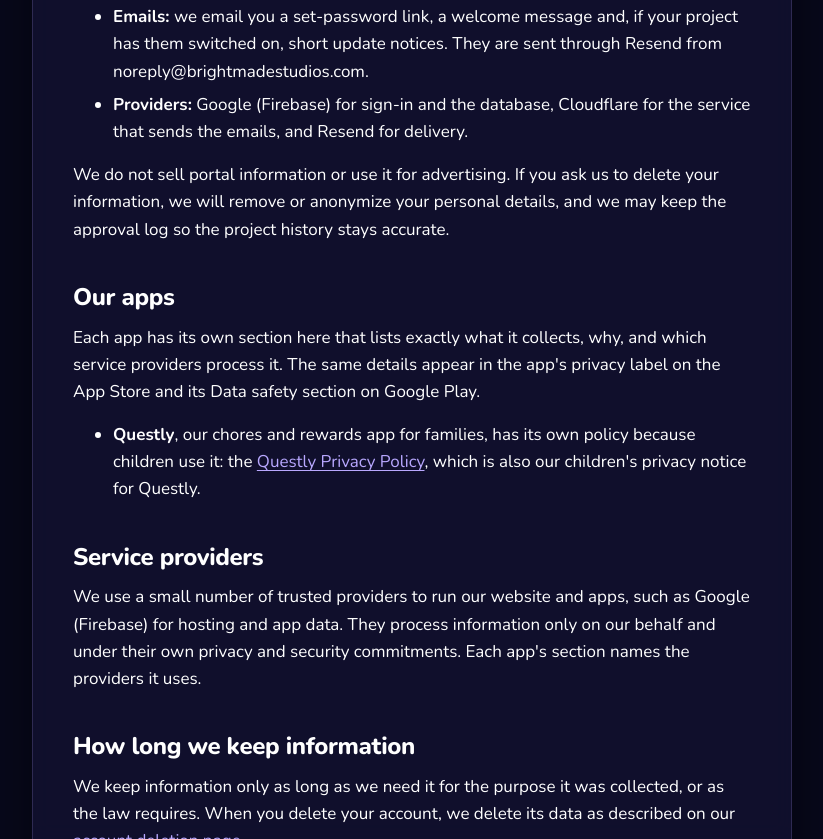
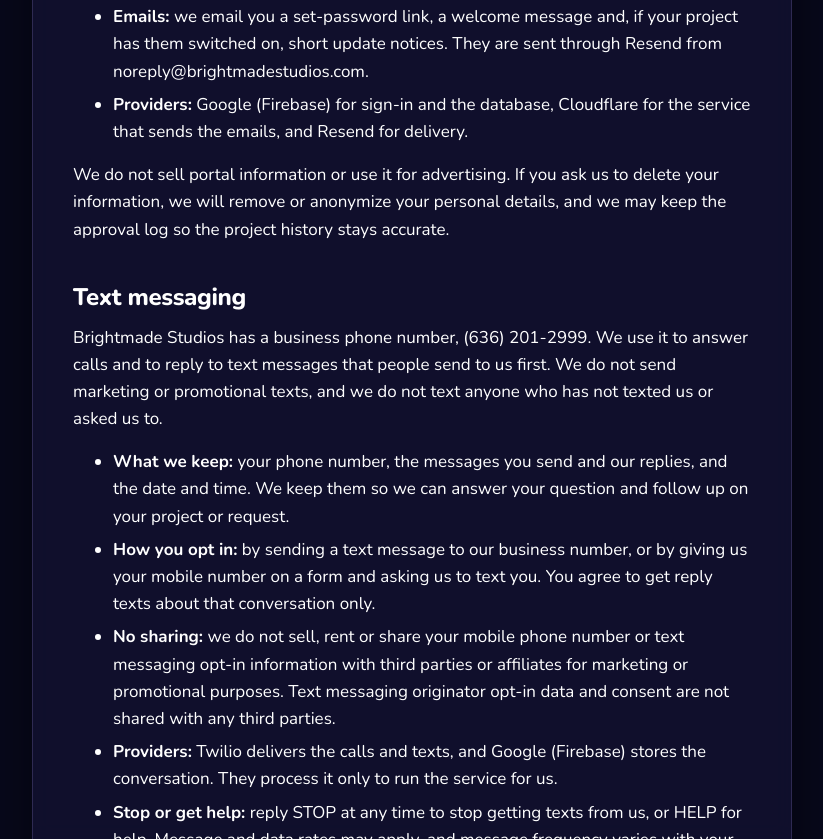
Before and after one commit to Brightmade-Studios/brightmade-studios-website, a plain HTML site: page public/privacy.html in a window 1280 px wide. Shown: the part 1961-2800 px from the top of the page, without its empty margins (228-1051 px from the left). Drawn offline with Linux system fonts and the light colour scheme.

Commit message:
Add text messaging sections to the privacy policy and terms (#54)
Claude-Session: https://claude.ai/code/session_01LNDekfe7MVpn2XG95kR7uG

Co-authored-by: Claude <noreply@anthropic.com>

```diff
--- a/public/privacy.html
+++ b/public/privacy.html
@@ -28,7 +28,7 @@
     <div class="wrap">
 <div class="doc">
         <h1>Privacy Policy</h1>
-        <p class="updated">Last updated October 15, 2026</p>
+        <p class="updated">Last updated November 18, 2026</p>
         <p>Brightmade Studios LLC ("Brightmade," "we," "us") builds apps, websites and customer portals. This policy explains what information we collect through this website, our customer portal and our apps, why, and the choices you have.</p>
 
         <h2>The short version</h2>
@@ -63,6 +63,16 @@
           <li><strong>Providers:</strong> Google (Firebase) for sign-in and the database, Cloudflare for the service that sends the emails, and Resend for delivery.</li>
         </ul>
         <p>We do not sell portal information or use it for advertising. If you ask us to delete your information, we will remove or anonymize your personal details, and we may keep the approval log so the project history stays accurate.</p>
+
+        <h2>Text messaging</h2>
+        <p>Brightmade Studios has a business phone number, (636) 201-2999. We use it to answer calls and to reply to text messages that people send to us first. We do not send marketing or promotional texts, and we do not text anyone who has not texted us or asked us to.</p>
+        <ul>
+          <li><strong>What we keep:</strong> your phone number, the messages you send and our replies, and the date and time. We keep them so we can answer your question and follow up on your project or request.</li>
+          <li><strong>How you opt in:</strong> by sending a text message to our business number, or by giving us your mobile number on a form and asking us to text you. You agree to get reply texts about that conversation only.</li>
+          <li><strong>No sharing:</strong> we do not sell, rent or share your mobile phone number or text messaging opt-in information with third parties or affiliates for marketing or promotional purposes. Text messaging originator opt-in data and consent are not shared with any third parties.</li>
+          <li><strong>Providers:</strong> Twilio delivers the calls and texts, and Google (Firebase) stores the conversation. They process it only to run the service for us.</li>
+          <li><strong>Stop or get help:</strong> reply STOP at any time to stop getting texts from us, or HELP for help. Message and data rates may apply, and message frequency varies with your conversation. You can also email <a href="mailto:contact@brightmadestudios.com">contact@brightmadestudios.com</a>.</li>
+        </ul>
 
         <h2>Our apps</h2>
         <p>Each app has its own section here that lists exactly what it collects, why, and which service providers process it. The same details appear in the app's privacy label on the App Store and its Data safety section on Google Play.</p>
```
Also changed, not shown: public/terms.html (+11 -1 lines).
